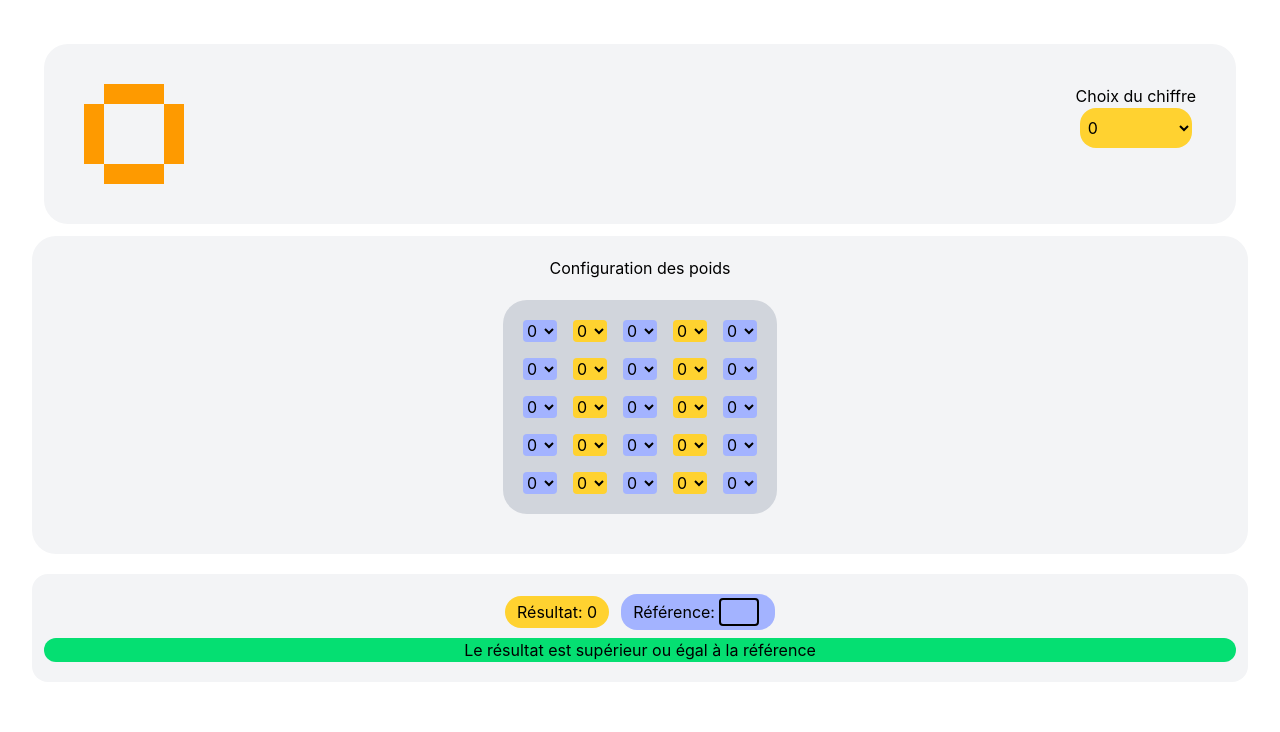
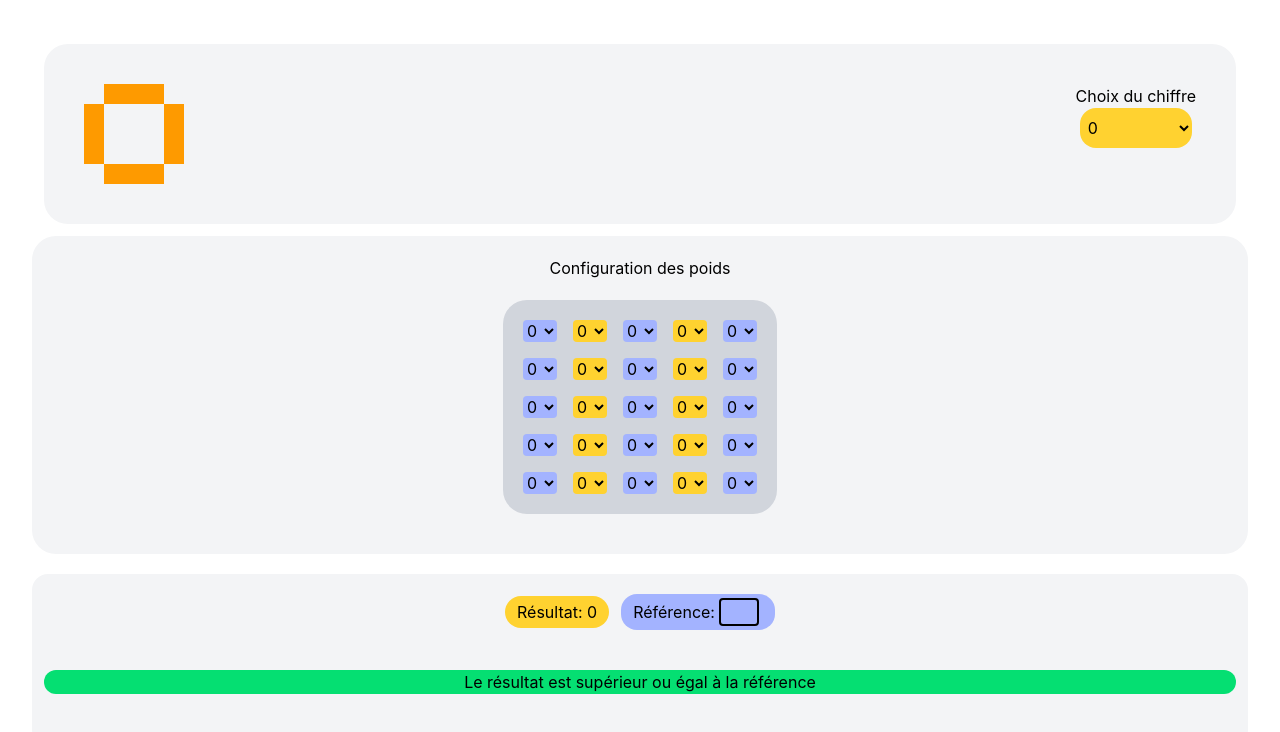
Before and after one commit to YALNEZAMI/NeuroneGame, a React (Vite) app: page / in a window 1280 px wide. Shown: the top 732 px of the page. Built offline with nearby package versions, Linux system fonts and the light colour scheme.

Commit message:
update result when reference changes

```diff
--- a/src/App.tsx
+++ b/src/App.tsx
@@ -142,6 +142,13 @@ function App() {
 
   };
 
+  const changeRef= (e:any)=>{
+    setRef(Number(e.target.value));
+        setResult(calc(weights,idxImage));
+
+
+  }
+
   return (
     <main>
 
@@ -235,14 +242,14 @@ function App() {
             <input
               className="w-10 border-2 border-black rounded px-1 mx-1"
               type="number"
-              onChange={(e) => setRef(Number(e.target.value))}
+              onChange={(e) => changeRef(e)}
             />
 
           </div>
         </div>
 
         <div
-          className={`my-2 rounded-2xl ${
+          className={`my-10 rounded-2xl ${
             isBigger ? "bg-green-400" : "bg-red-400"
           }`}
         >
```
